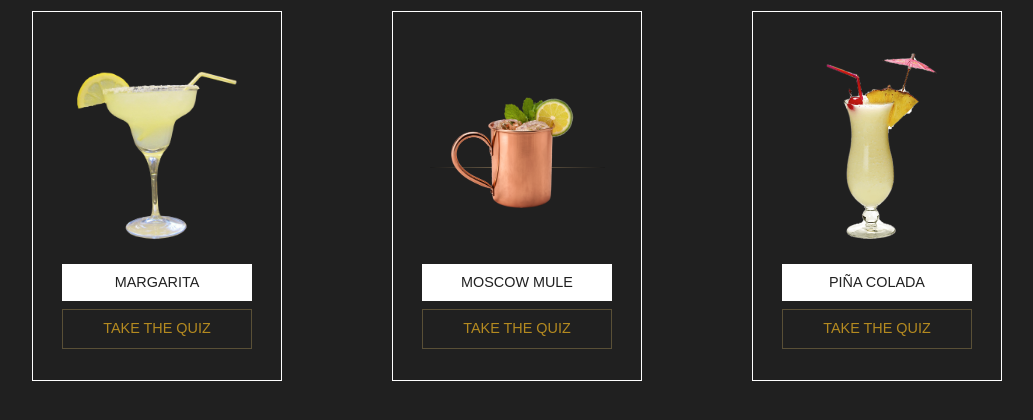
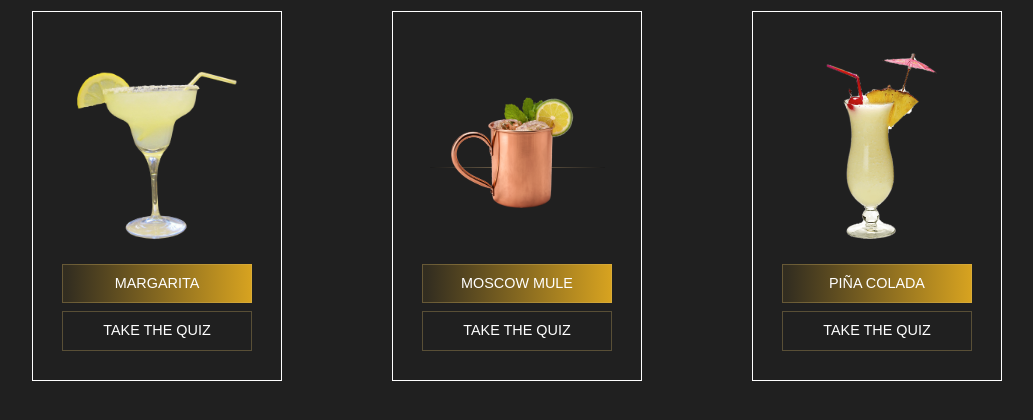
Before and after one commit to Angelica-Michaca/cocktail, a Flask app: page / in a window 1280 px wide. Shown: the part 316-736 px from the top of the page, without its empty margins (98-1131 px from the left). Run offline with Flask 2, Linux system fonts and the light colour scheme; some libraries are stand-ins or nearby versions.

Commit message:
got rid of white buttons and added underline in hover effect

```diff
--- a/static/home.js
+++ b/static/home.js
@@ -1,6 +1,6 @@
 //This function dynamically creates the three cocktail cards on the home page
 function featureCocktails(){
-  let new_card = $("<div class = 'col-md-4 '><div class='card custom-card customHomeCard center-text'> <div class = 'ratio-images'> <img class='card-img-top' src='" + cocktails[drink]['image'] + "' alt='card image cap' /> </div> <div class='card-body'> <div class='btn-container'> <a href=" + cocktails[drink]['learnUrl'] + "><button class='btn-in-home-cards learn-drink-btn whiteBtn'>" + cocktails[drink]['name']+ "</button></a> <a  href=" + cocktails[drink]['quizUrl'] + "><button class='take-quiz-btn btn btn-in-home-cards'>Take the Quiz</button></a></div></div></div></div>")
+  let new_card = $("<div class = 'col-md-4 '><div class='card custom-card customHomeCard center-text'> <div class = 'ratio-images'> <img class='card-img-top' src='" + cocktails[drink]['image'] + "' alt='card image cap' /> </div> <div class='card-body'> <div class='btn-container'> <a href=" + cocktails[drink]['learnUrl'] + "><button class='take-quiz-btn btn btn-in-home-cards'>" + cocktails[drink]['name']+ "</button></a> <a  href=" + cocktails[drink]['quizUrl'] + "><button class='take-quiz-btn whiteBtn btn-in-home-cards'>Take the Quiz</button></a></div></div></div></div>")
   $(".homeDynamicCardsRow").append(new_card)
 }
 
--- a/static/main.css
+++ b/static/main.css
@@ -50,22 +50,23 @@
         }
 
         #undoButton{
-          background-color: white;
+          /* background-color: white;
           border-color: white;
-            color: black;
+            color: black; */
             padding: 10px 50px;
 
             border-radius: 0px;
         }
 
         #resetButton{
-          background-color: white;
+          /* background-color: white;
           border-color: white;
-            color: black ;
+            color: black ; */
 
             padding: 10px 50px;
             border-radius: 0px;
         }
+
 
 
         #quizResultButton1{
@@ -284,18 +285,15 @@
             color: black;
             background-color: white;
             border-color: white;
-            margin-bottom: 8px;
+            margin-bottom: 5rem;
 
 
         }
 
-        /* .take-quiz-btn{
-            color: white;
-            background-color: rgb(32, 32, 32)
-            ;
-            border-color: white;
+        .take-quiz-btn{
+            margin-bottom: 8px;
 
-        } */
+        }
 
         .btn {
             /* display: inline-block; */
@@ -306,7 +304,7 @@
             font-style: normal;
             font-size: 0.900rem;
             /* letter-spacing: 0.3em; */
-            color: rgba(218,165,32,0.8);
+            color: white;
             border-radius: 0;
             /* padding: 18px 80px 20px; */
             transition: all 0.7s ease-out;
@@ -317,43 +315,55 @@
             /* margin: 0.625rem; */
             border: none;
             border: 1px solid rgba(223,190,106,0.3);
+            background-position: 99% 50%;
           }
 
           .btn:hover {
             color: #fff;
             border: 1px solid rgba(223,190,106,0);
             color: white !important;
+            font-size: medium;
             background-position: 99% 50%;
+            text-decoration:  underline white;
           }
 
 
           .whiteBtn {
             /* display: inline-block; */
             outline: none;
-            background-color: white;
+            background-color: goldenrod;
             text-transform: uppercase;
             font-weight: 500;
             font-style: normal;
             font-size: 0.900rem;
             /* letter-spacing: 0.3em; */
-            color: rgb(32,32,32);
+            color: white;
             border-radius: 0;
             /* padding: 18px 80px 20px; */
             transition: all 0.7s ease-out;
-            /* background: linear-gradient(270deg, rgba(218,165,32,1), rgba(218,165,32,0.1), rgba(34,34,34,0), rgba(34,34,34,0)); */
+             background: linear-gradient(270deg, rgba(27,27,27,1), rgba(27,27,27,0.1), rgba(34,34,34,0), rgba(34,34,34,0));
             background-position: 1% 50%;
             background-size: 300% 300%;
             text-decoration: none;
             /* margin: 0.625rem; */
             border: none;
-            border: 0px solid rgb(218,165,32);
+            border: 1px solid rgba(223,190,106,0.3);
           }
 
+
+
+
+
+
           .whiteBtn:hover {
-            color: rgba(218,165,32) !important;
-            border: 2px solid rgb(218,165,32);
+            color: white !important;
+            border: 1px solid rgba(223,190,106,0.3);
+            font-size: medium;
+            text-decoration:  underline white;
+
             /* color: $white; */
             background-position: 99% 50%;
+
           }
 
 
--- a/templates/quiz.html
+++ b/templates/quiz.html
@@ -66,17 +66,17 @@
         <!-- row for reset, undo, and  submit -->
         <div class="col-md">
             <!-- col for reset button-->
-            <button class=" whiteBtn"  id = "resetButton" type="button">Reset</button>
+            <button class=" take-quiz-btn whiteBtn btn-in-home-cards quizBtns"  id = "resetButton" type="button">Reset</button>
         </div>
 
         <div class="col-md">
             <!-- col for undo button -->
-            <button class="  whiteBtn"  id = "undoButton"type="button">Undo</button>
+            <button class=" take-quiz-btn whiteBtn btn-in-home-cards quizBtns"  id = "undoButton"type="button">Undo</button>
         </div>
 
         <div class="col-md">
             <!-- col for submit button -->
-            <button class="btn " id = "submitButton" type="button">Submit</button>
+            <button class="take-quiz-btn btn btn-in-home-cards" id = "submitButton" type="button">Submit</button>
         </div>
 
 
```
